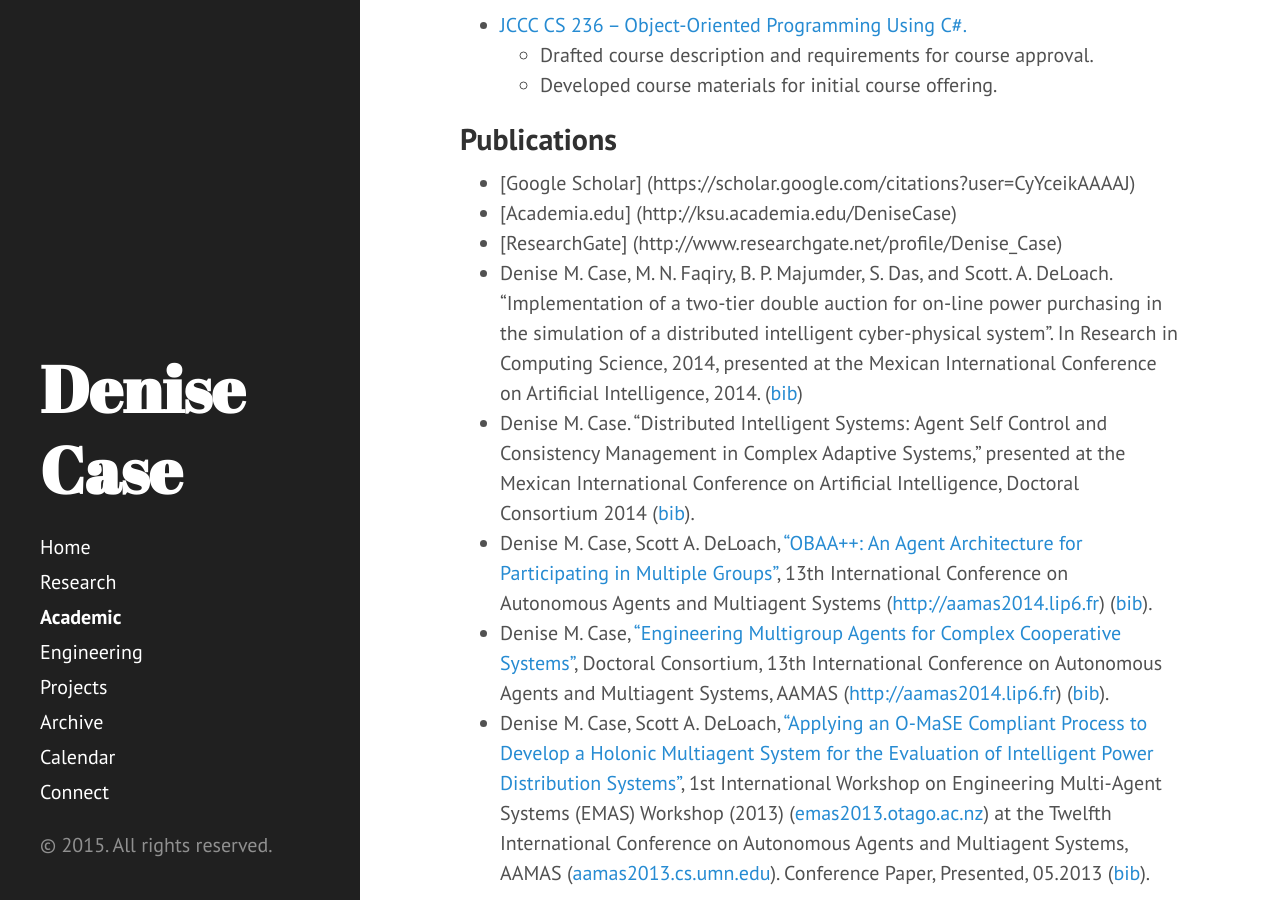
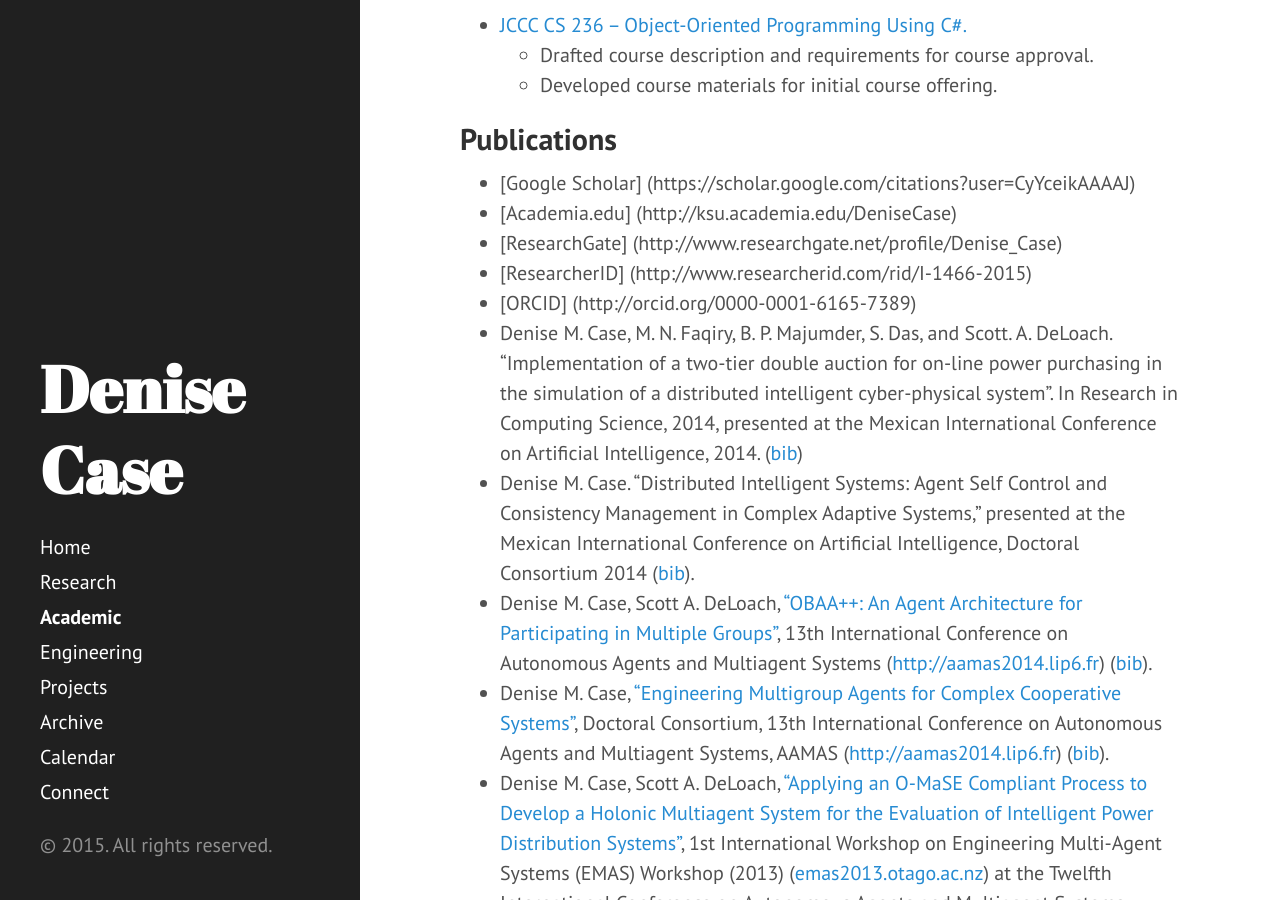
Before and after one commit to denisecase/denisecase.github.io, a Jekyll site: the page built from academic.md, in a window 1280 px wide and 900 px high, scrolled down 835 px. Built offline with Jekyll 4.4.1, drawn with Linux system fonts in a browser that asks for light colours; Markdown is read by kramdown in place of the engine named in the settings.

Commit message:
addl links

```diff
--- a/academic.md
+++ b/academic.md
@@ -36,6 +36,8 @@ weight : 40
 *   [Google Scholar] (https://scholar.google.com/citations?user=CyYceikAAAAJ)
 *   [Academia.edu] (http://ksu.academia.edu/DeniseCase)
 *   [ResearchGate] (http://www.researchgate.net/profile/Denise_Case)
+*   [ResearcherID] (http://www.researcherid.com/rid/I-1466-2015)
+*   [ORCID] (http://orcid.org/0000-0001-6165-7389)
 *   Denise M. Case, M. N. Faqiry, B. P. Majumder, S. Das, and Scott. A. DeLoach. "Implementation of a two-tier double auction for on-line power purchasing in the simulation of a distributed intelligent cyber-physical system". In Research in Computing Science, 2014, presented at the Mexican International Conference on Artificial Intelligence, 2014. ([bib]({{ site.baseurl }}public/cite/case2014implementation.txt))
 *   Denise M. Case. "Distributed Intelligent Systems: Agent Self Control and Consistency Management in Complex Adaptive Systems," presented at the Mexican International Conference on Artificial Intelligence, Doctoral Consortium 2014 ([bib]({{ site.baseurl }}public/cite/case2014distributed.txt)).
 *   Denise M. Case, Scott A. DeLoach, ["OBAA++: An Agent Architecture for Participating in Multiple Groups"](http://aamas2014.lip6.fr/proceedings/aamas/p1367.pdf), 13th International Conference on Autonomous Agents and Multiagent Systems ([http://aamas2014.lip6.fr](http://aamas2014.lip6.fr/)) ([bib]({{ site.baseurl }}public/cite/case2014obaa.txt)).
```
